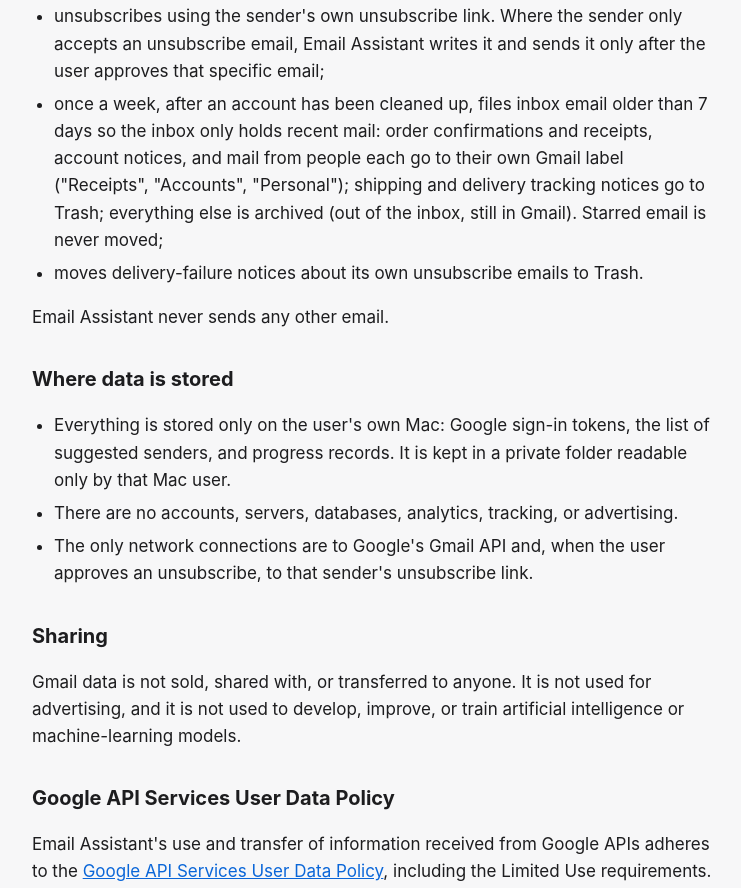
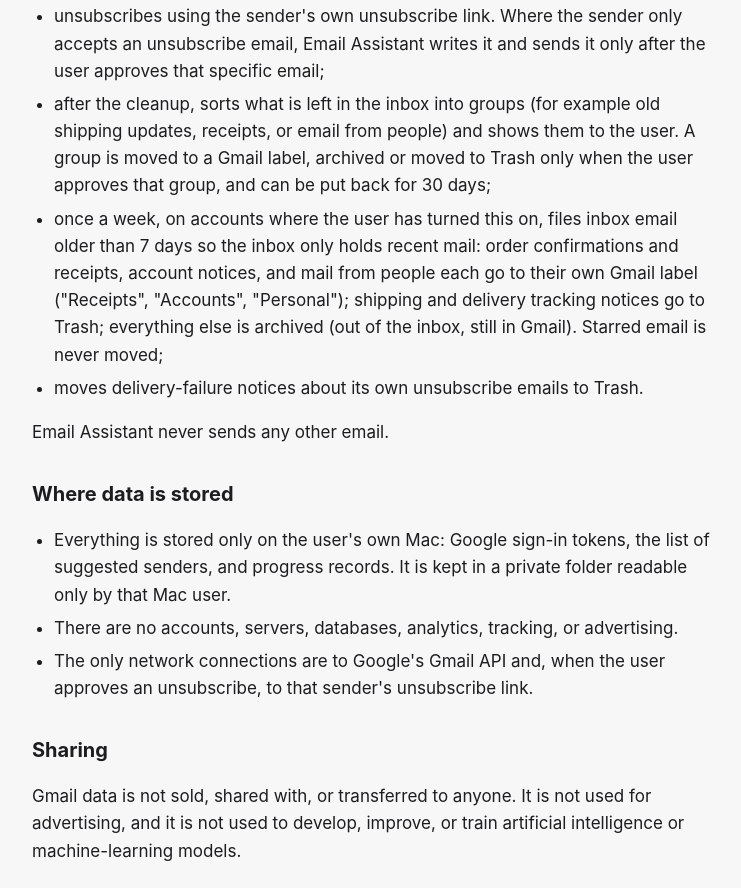
Before and after one commit to cwonderly/email-assistant-site, a plain HTML site: page privacy.html in a window 1280 px wide. Shown: the part 1030-1918 px from the top of the page, without its empty margins (264-1005 px from the left). Drawn offline with Linux system fonts and the light colour scheme.

Commit message:
Privacy: step 2 groups, opt-in weekly tidy

```diff
--- a/privacy.html
+++ b/privacy.html
@@ -45,7 +45,10 @@
       <li>unsubscribes using the sender's own unsubscribe link. Where the sender only accepts
         an unsubscribe email, Email Assistant writes it and sends it only after the user
         approves that specific email;</li>
-      <li>once a week, after an account has been cleaned up, files inbox email older than 7 days so the
+      <li>after the cleanup, sorts what is left in the inbox into groups (for example old shipping updates,
+        receipts, or email from people) and shows them to the user. A group is moved to a Gmail label,
+        archived or moved to Trash only when the user approves that group, and can be put back for 30 days;</li>
+      <li>once a week, on accounts where the user has turned this on, files inbox email older than 7 days so the
         inbox only holds recent mail: order confirmations and receipts, account notices, and mail from
         people each go to their own Gmail label ("Receipts", "Accounts", "Personal"); shipping and
         delivery tracking notices go to Trash; everything else is archived (out of the inbox, still in
```
